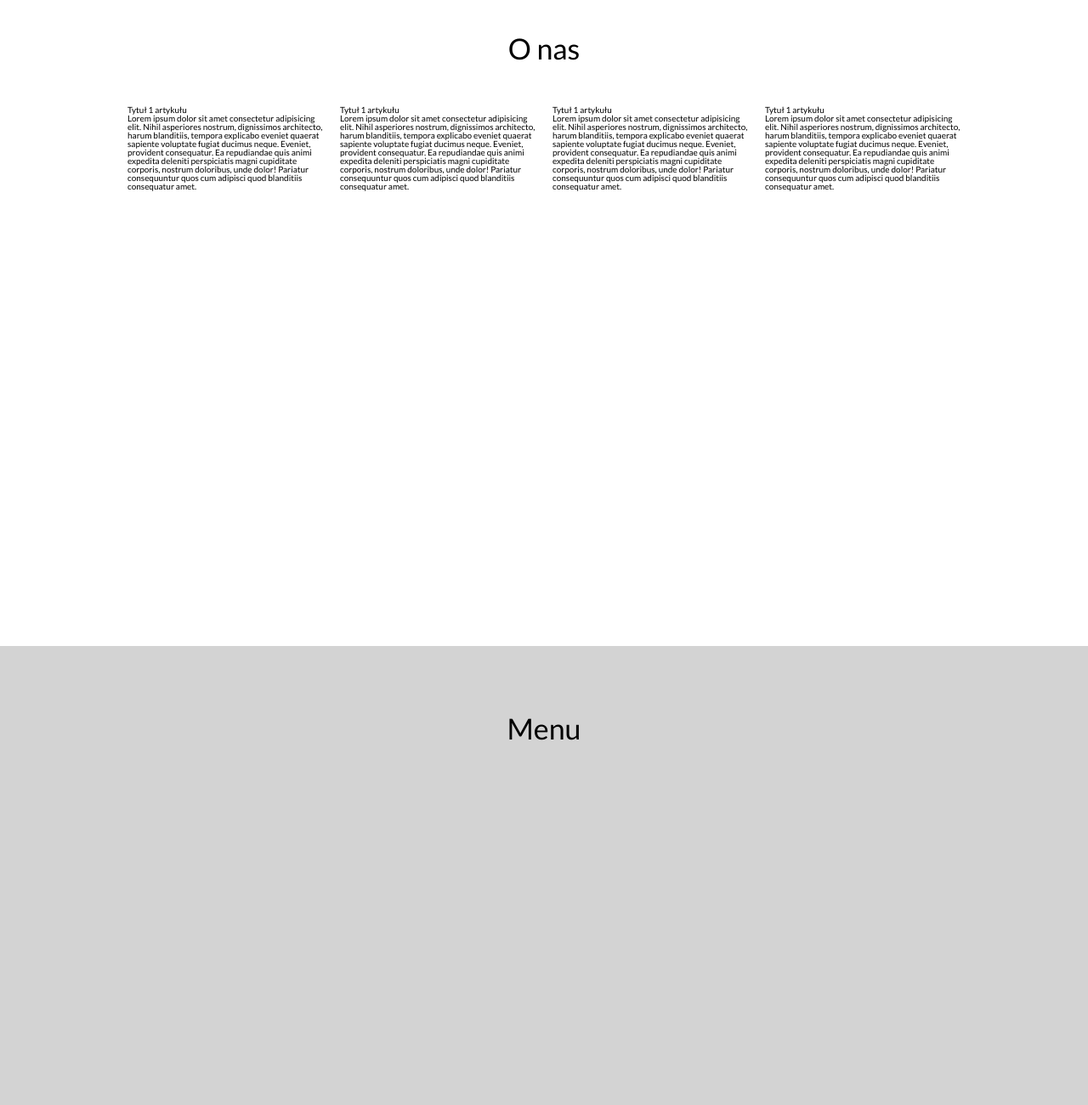
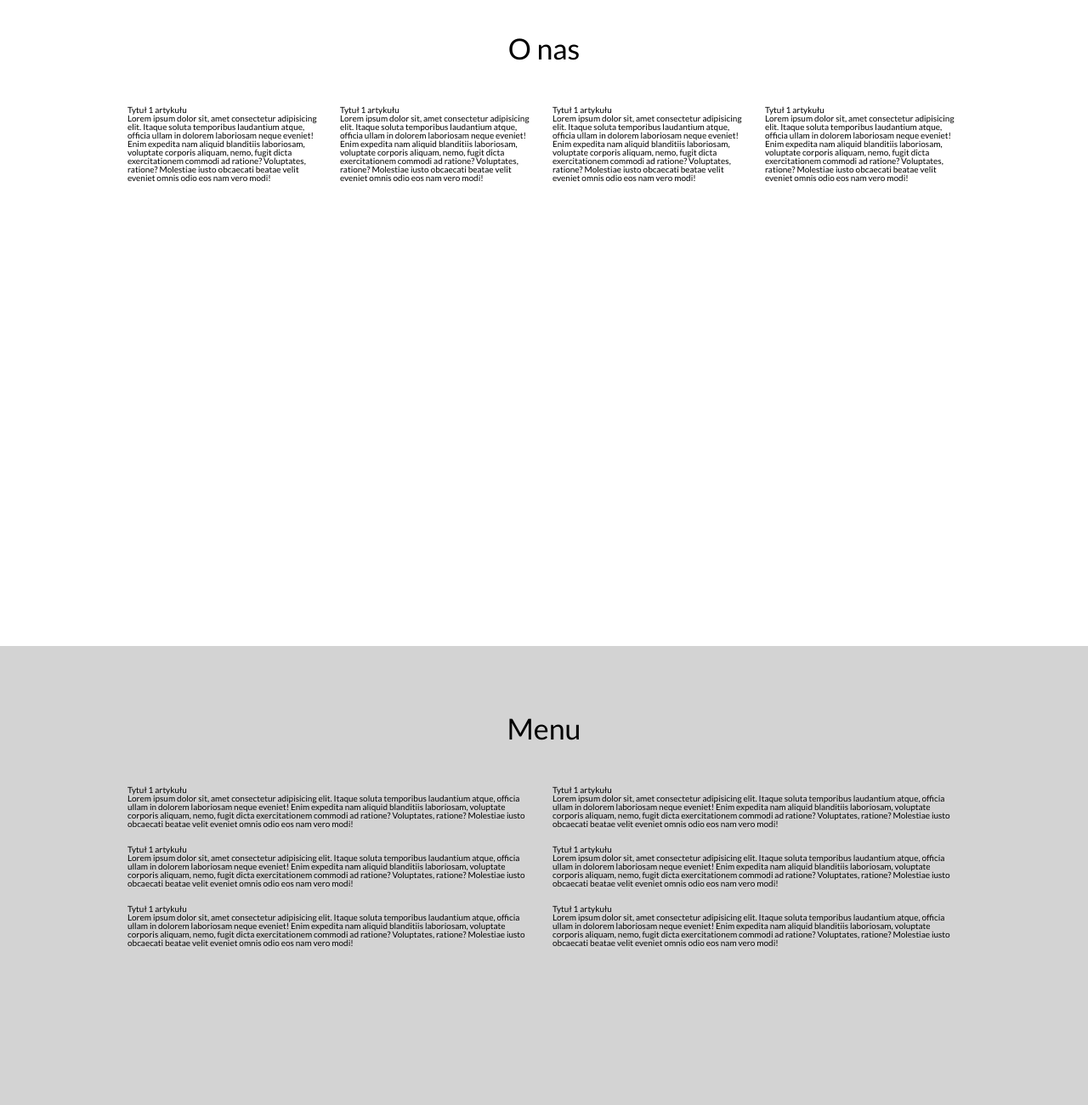
Before and after one commit to trenerit/sebastian_project1, a plain HTML site: page index.html in a window 1280 px wide. Shown: the part 840-2140 px from the top of the page at 85% size. Drawn offline with nearby package versions, Linux system fonts and the light colour scheme.

Commit message:
mod grid

```diff
--- a/index.html
+++ b/index.html
@@ -6,7 +6,7 @@
     <link rel="preconnect" href="https://fonts.googleapis.com">
     <link rel="preconnect" href="https://fonts.gstatic.com" crossorigin>
     <link href="https://fonts.googleapis.com/css2?family=Lato:ital,wght@0,400;0,700;1,400;1,700&family=Roboto:ital,wdth,wght@0,75..100,100..900;1,75..100,100..900&display=swap" rel="stylesheet">
-    <link href="https://fonts.googleapis.com/css2?family=Material+Symbols+Outlined&icon_names=menu" rel="stylesheet">
+    <link rel="stylesheet" href="https://fonts.googleapis.com/css2?family=Material+Symbols+Outlined:opsz,wght,FILL,GRAD@20..48,100..700,0..1,-50..200&icon_names=menu">
     <link rel="stylesheet" href="css/style.css">
     <script src="js/script.js" defer></script>
     <link rel="shortcut icon" href="favicon.ico" type="image/x-icon">
@@ -21,8 +21,8 @@
             <span class="material-symbols-outlined">menu</span>
             <ul>
                 <li><a href="#about">O nas</a></li>
-                <li><a href="#menu">Menu</a></li>
-                <li><a href="#localization">Lokalizacja</a></li>
+                <li><a href="#Menu">Menu</a></li>
+                <li><a href="#Lokalization">Lokalizacja</a></li>
                 <li><a href="#contact">Kontakt</a></li>
             </ul>
         </div>
@@ -32,49 +32,91 @@
             <h1 class="head-big-text">Twoja ulubiona pizzeria w Warszawie!</h1>
             <a class="btn-header-main" href="#">Dalej</a>
         </div>
+
     </header>
     <main>
         <section id="about">
             <h2>O nas</h2>
+
             <div class="container">
+
                 <div class="row">
-
                     <article class="col col-m-50 col-l-25">
                         <h3>Tytuł 1 artykułu</h3>
-                        <p>Lorem ipsum dolor sit amet consectetur adipisicing elit. Nihil asperiores nostrum, dignissimos architecto, harum blanditiis, tempora explicabo eveniet quaerat sapiente voluptate fugiat ducimus neque. Eveniet, provident consequatur. Ea repudiandae quis animi expedita deleniti perspiciatis magni cupiditate corporis, nostrum doloribus, unde dolor! Pariatur consequuntur quos cum adipisci quod blanditiis consequatur amet.</p>
+                        <p>Lorem ipsum dolor sit, amet consectetur adipisicing elit. Itaque soluta temporibus laudantium atque, officia ullam in dolorem laboriosam neque eveniet! Enim expedita nam aliquid blanditiis laboriosam, voluptate corporis aliquam, nemo, fugit dicta exercitationem commodi ad ratione? Voluptates, ratione? Molestiae iusto obcaecati beatae velit eveniet omnis odio eos nam vero modi!</p>
                     </article>
 
                     <article class="col col-m-50 col-l-25">
                         <h3>Tytuł 1 artykułu</h3>
-                        <p>Lorem ipsum dolor sit amet consectetur adipisicing elit. Nihil asperiores nostrum, dignissimos architecto, harum blanditiis, tempora explicabo eveniet quaerat sapiente voluptate fugiat ducimus neque. Eveniet, provident consequatur. Ea repudiandae quis animi expedita deleniti perspiciatis magni cupiditate corporis, nostrum doloribus, unde dolor! Pariatur consequuntur quos cum adipisci quod blanditiis consequatur amet.</p>
+                        <p>Lorem ipsum dolor sit, amet consectetur adipisicing elit. Itaque soluta temporibus laudantium atque, officia ullam in dolorem laboriosam neque eveniet! Enim expedita nam aliquid blanditiis laboriosam, voluptate corporis aliquam, nemo, fugit dicta exercitationem commodi ad ratione? Voluptates, ratione? Molestiae iusto obcaecati beatae velit eveniet omnis odio eos nam vero modi!</p>
                     </article>
 
                     <article class="col col-m-50 col-l-25">
                         <h3>Tytuł 1 artykułu</h3>
-                        <p>Lorem ipsum dolor sit amet consectetur adipisicing elit. Nihil asperiores nostrum, dignissimos architecto, harum blanditiis, tempora explicabo eveniet quaerat sapiente voluptate fugiat ducimus neque. Eveniet, provident consequatur. Ea repudiandae quis animi expedita deleniti perspiciatis magni cupiditate corporis, nostrum doloribus, unde dolor! Pariatur consequuntur quos cum adipisci quod blanditiis consequatur amet.</p>
+                        <p>Lorem ipsum dolor sit, amet consectetur adipisicing elit. Itaque soluta temporibus laudantium atque, officia ullam in dolorem laboriosam neque eveniet! Enim expedita nam aliquid blanditiis laboriosam, voluptate corporis aliquam, nemo, fugit dicta exercitationem commodi ad ratione? Voluptates, ratione? Molestiae iusto obcaecati beatae velit eveniet omnis odio eos nam vero modi!</p>
                     </article>
 
                     <article class="col col-m-50 col-l-25">
                         <h3>Tytuł 1 artykułu</h3>
-                        <p>Lorem ipsum dolor sit amet consectetur adipisicing elit. Nihil asperiores nostrum, dignissimos architecto, harum blanditiis, tempora explicabo eveniet quaerat sapiente voluptate fugiat ducimus neque. Eveniet, provident consequatur. Ea repudiandae quis animi expedita deleniti perspiciatis magni cupiditate corporis, nostrum doloribus, unde dolor! Pariatur consequuntur quos cum adipisci quod blanditiis consequatur amet.</p>
+                        <p>Lorem ipsum dolor sit, amet consectetur adipisicing elit. Itaque soluta temporibus laudantium atque, officia ullam in dolorem laboriosam neque eveniet! Enim expedita nam aliquid blanditiis laboriosam, voluptate corporis aliquam, nemo, fugit dicta exercitationem commodi ad ratione? Voluptates, ratione? Molestiae iusto obcaecati beatae velit eveniet omnis odio eos nam vero modi!</p>
                     </article>
                 </div>
+
             </div>
 
         </section>
 
-        <section id="menu">
+        <section id="Menu">
             <h2>Menu</h2>
+
+            <div class="container">
+
+                <div class="row">
+
+                    <article class="col col-m-50 col-l-33">
+                        <h3>Tytuł 1 artykułu</h3>
+                        <p>Lorem ipsum dolor sit, amet consectetur adipisicing elit. Itaque soluta temporibus laudantium atque, officia ullam in dolorem laboriosam neque eveniet! Enim expedita nam aliquid blanditiis laboriosam, voluptate corporis aliquam, nemo, fugit dicta exercitationem commodi ad ratione? Voluptates, ratione? Molestiae iusto obcaecati beatae velit eveniet omnis odio eos nam vero modi!</p>
+                    </article>
+
+                    <article class="col col-m-50 col-l-33">
+                        <h3>Tytuł 1 artykułu</h3>
+                        <p>Lorem ipsum dolor sit, amet consectetur adipisicing elit. Itaque soluta temporibus laudantium atque, officia ullam in dolorem laboriosam neque eveniet! Enim expedita nam aliquid blanditiis laboriosam, voluptate corporis aliquam, nemo, fugit dicta exercitationem commodi ad ratione? Voluptates, ratione? Molestiae iusto obcaecati beatae velit eveniet omnis odio eos nam vero modi!</p>
+                    </article>
+
+                    <article class="col col-m-50 col-l-33">
+                        <h3>Tytuł 1 artykułu</h3>
+                        <p>Lorem ipsum dolor sit, amet consectetur adipisicing elit. Itaque soluta temporibus laudantium atque, officia ullam in dolorem laboriosam neque eveniet! Enim expedita nam aliquid blanditiis laboriosam, voluptate corporis aliquam, nemo, fugit dicta exercitationem commodi ad ratione? Voluptates, ratione? Molestiae iusto obcaecati beatae velit eveniet omnis odio eos nam vero modi!</p>
+                    </article>
+
+                    <article class="col col-m-50 col-l-33">
+                        <h3>Tytuł 1 artykułu</h3>
+                        <p>Lorem ipsum dolor sit, amet consectetur adipisicing elit. Itaque soluta temporibus laudantium atque, officia ullam in dolorem laboriosam neque eveniet! Enim expedita nam aliquid blanditiis laboriosam, voluptate corporis aliquam, nemo, fugit dicta exercitationem commodi ad ratione? Voluptates, ratione? Molestiae iusto obcaecati beatae velit eveniet omnis odio eos nam vero modi!</p>
+                    </article>
+
+                    <article class="col col-m-50 col-l-33">
+                        <h3>Tytuł 1 artykułu</h3>
+                        <p>Lorem ipsum dolor sit, amet consectetur adipisicing elit. Itaque soluta temporibus laudantium atque, officia ullam in dolorem laboriosam neque eveniet! Enim expedita nam aliquid blanditiis laboriosam, voluptate corporis aliquam, nemo, fugit dicta exercitationem commodi ad ratione? Voluptates, ratione? Molestiae iusto obcaecati beatae velit eveniet omnis odio eos nam vero modi!</p>
+                    </article>
+
+                    <article class="col col-m-50 col-l-33">
+                        <h3>Tytuł 1 artykułu</h3>
+                        <p>Lorem ipsum dolor sit, amet consectetur adipisicing elit. Itaque soluta temporibus laudantium atque, officia ullam in dolorem laboriosam neque eveniet! Enim expedita nam aliquid blanditiis laboriosam, voluptate corporis aliquam, nemo, fugit dicta exercitationem commodi ad ratione? Voluptates, ratione? Molestiae iusto obcaecati beatae velit eveniet omnis odio eos nam vero modi!</p>
+                    </article>
+
+                </div>
+
+            </div>
+
         </section>
 
-        <section id="localization">
+        <section id="Lokalization">
             <h2>Lokalizacja</h2>
         </section>
 
         <section id="contact">
-            <h2>Contact</h2>
+            <h2>Kontakt</h2>
         </section>
-    </main>
+
     <footer></footer>
 </body>
 </html>
--- a/scss/_grid.scss
+++ b/scss/_grid.scss
@@ -8,18 +8,18 @@
         width: 760px;
     }
 
-    @include media-queries('l') {
+    @include media-queries("l") {
         width: 1000px;
     }
 
-    @include media-queries('xl') {
+    @include media-queries("xl") {
         width: 1800px;
     }
 }
 
 .row {
     display: flex;
-//    flex-direction: column;
+    //flex-direction: column;
     flex-wrap: wrap;
 }
 
@@ -33,6 +33,12 @@
         }
     }
 
+    &-m-33 {
+        @include media-queries {
+        flex-basis: 33%;
+        }
+    }
+
     &-m-25 {
         @include media-queries {
         flex-basis: 25%;
@@ -40,14 +46,26 @@
     }
 
     &-l-50 {
-        @include media-queries('l') {
+        @include media-queries("l") {
         flex-basis: 50%;
         }
     }
 
+    &-l-33 {
+        @include media-queries("l") {
+        flex-basis: 33%;
+        }
+    }
+
     &-l-25 {
-        @include media-queries('l') {
+        @include media-queries("l") {
         flex-basis: 25%;
         }
     }
+
+    &-xl-20 {
+        @include media-queries("xl") {
+            flex-basis: 20%;
         }
+    }
+}
```
Lines whose indentation alone changed are shown as unchanged.
